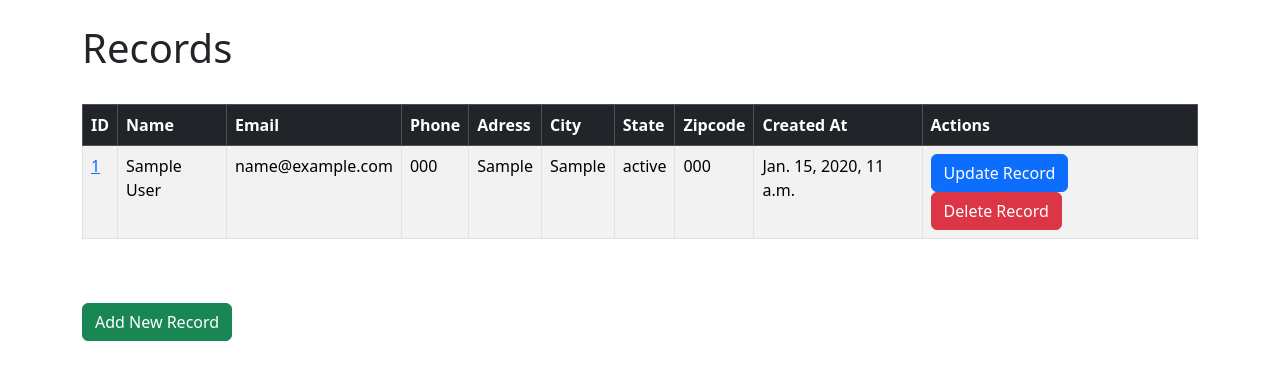
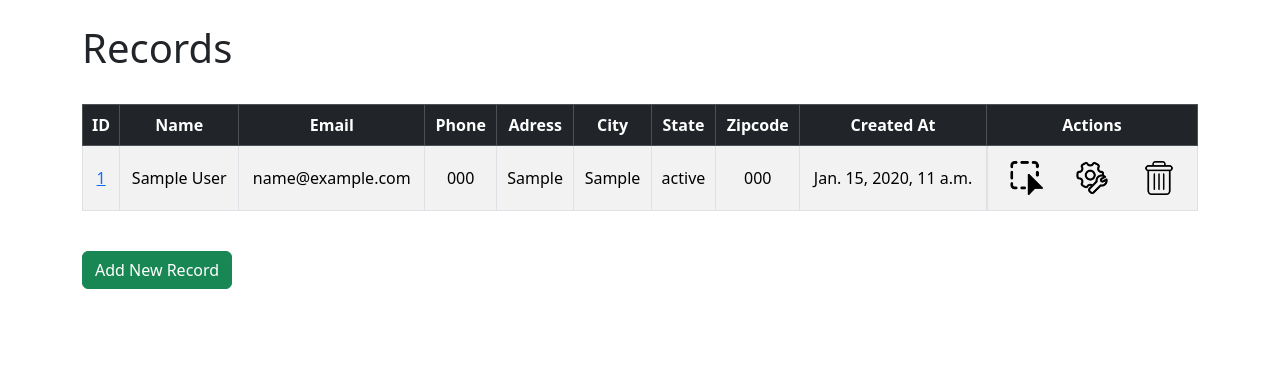
Before and after one commit to vju8/Simple-CRM-WebApp-Django, a Django app: page / in a window 1280 px wide. Shown: the part 56-436 px from the top of the page. Run offline with Django 4.2, Linux system fonts and the light colour scheme; a user stored in the database is signed in; tables that the repository leaves empty hold one stand-in row (values such as "Sample post"); some libraries are stand-ins or nearby versions.

Commit message:
Final Project Commit

```diff
--- a/website/templates/home.html
+++ b/website/templates/home.html
@@ -1,27 +1,28 @@
 {% extends 'base.html' %}
+
+{% load static %}  <!-- Add this line at the top of the template -->
+
+<!-- Init Tooltip Bootstrap CSS -->
+<link href="https://stackpath.bootstrapcdn.com/bootstrap/5.3.0/css/bootstrap.min.css" rel="stylesheet">
 
 {% block content %}
 
     {% if user.is_authenticated %}
-        <!-- <div class="col-md-6 offset-md-5">
-            <h1>Hello World!</h1>
-        </div> -->
-
         <h1>Records</h1>
         <br>
-        <table class="table table-striped table-hover table-bordered">
+        <table class="table table-striped table-hover table-bordered align-middle text-center">
             <thead class="table-dark">
               <tr>
-                <th scope="col">ID</th>
-                <th scope="col">Name</th>
-                <th scope="col">Email</th>
-                <th scope="col">Phone</th>
-                <th scope="col">Adress</th>
-                <th scope="col">City</th>
-                <th scope="col">State</th>
-                <th scope="col">Zipcode</th>
-                <th scope="col">Created At</th>
-                <th scope="col">Actions</th>
+                <th class="align-middle text-center" scope="col">ID</th>
+                <th class="align-middle text-center" scope="col">Name</th>
+                <th class="align-middle text-center" scope="col">Email</th>
+                <th class="align-middle text-center" scope="col">Phone</th>
+                <th class="align-middle text-center" scope="col">Adress</th>
+                <th class="align-middle text-center" scope="col">City</th>
+                <th class="align-middle text-center" scope="col">State</th>
+                <th class="align-middle text-center" scope="col">Zipcode</th>
+                <th class="align-middle text-center" scope="col">Created At</th>
+                <th class="align-middle text-center" scope="col">Actions</th>
               </tr>
             </thead>
             <tbody>
@@ -31,17 +32,24 @@
                                 <td>
                                     <a href="{% url 'record' record.id %}">{{ record.id }} </a>
                                 </td>
-                                <td>{{ record.first_name }} {{ record.last_name}}</td>
-                                <td>{{ record.email }} </td>
-                                <td>{{ record.phone }} </td>
-                                <td>{{ record.adress }} </td>
-                                <td>{{ record.city }} </td>
-                                <td>{{ record.state }} </td>
-                                <td>{{ record.zipcode }} </td>
-                                <td>{{ record.created_at }} </td>
-                                <td>
-                                    <a href="{% url 'update_record' record.id %}" class="btn btn-primary">Update Record</a></div>
-                                    <a href="{% url 'delete_record' record.id %}" class="btn btn-danger">Delete Record</a>
+                                <td class="align-middle text-center">{{ record.first_name }} {{ record.last_name}}</td>
+                                <td class="align-middle text-center">{{ record.email }} </td>
+                                <td class="align-middle text-center">{{ record.phone }} </td>
+                                <td class="align-middle text-center">{{ record.adress }} </td>
+                                <td class="align-middle text-center">{{ record.city }} </td>
+                                <td class="align-middle text-center">{{ record.state }} </td>
+                                <td class="align-middle text-center"> {{ record.zipcode }} </td>
+                                <td class="align-middle text-center">{{ record.created_at }} </td>
+                                <td class="align-middle text-center d-flex justify-content-between">
+                                    <a href="{% url 'update_record' record.id %}" data-bs-toggle="tooltip" title="Display Record">
+                                        <img src="{% static 'images/display.png' %}" alt="Display" class="btn btn-icon" style="width: 60px;">
+                                    </a>
+                                    <a href="{% url 'update_record' record.id %}" data-bs-toggle="tooltip" title="Update Record">
+                                        <img src="{% static 'images/update.png' %}" alt="Update" class="btn btn-icon" style="width: 60px;">
+                                    </a>
+                                    <a href="{% url 'delete_record' record.id %}" data-bs-toggle="tooltip" title="Delete Record">
+                                        <img src="{% static 'images/delete.png' %}" alt="Delete" class="btn btn-icon" style="width: 60px;">
+                                    </a>
                                 </td>
                             </tr>
 
@@ -49,7 +57,6 @@
                     {% endif %}
             </tbody>
         </table>
-        <br>
         <br>
         <a href="{% url 'add_record' %}" class="btn btn-success">Add New Record</a>
 
--- a/website/urls.py
+++ b/website/urls.py
@@ -1,5 +1,7 @@
 from django.urls import path
 from . import views
+from django.conf import settings
+from django.conf.urls.static import static
 
 # create urls
 urlpatterns = [
@@ -11,4 +13,4 @@ urlpatterns = [
     path("delete_record/<int:pk>", views.delete_record, name='delete_record'),
     path("add_record/", views.add_record, name='add_record'),
     path("update_record/<int:pk>/", views.update_record, name='update_record'),
-]
+] + static(settings.STATIC_URL, document_root=settings.STATIC_ROOT)
```
Also changed, not shown: crm_app/settings.py (+8 -0 lines), README.MD (added), static/images/delete.png (added), static/images/display.png (added), static/images/update.png (added), 3 other files.
